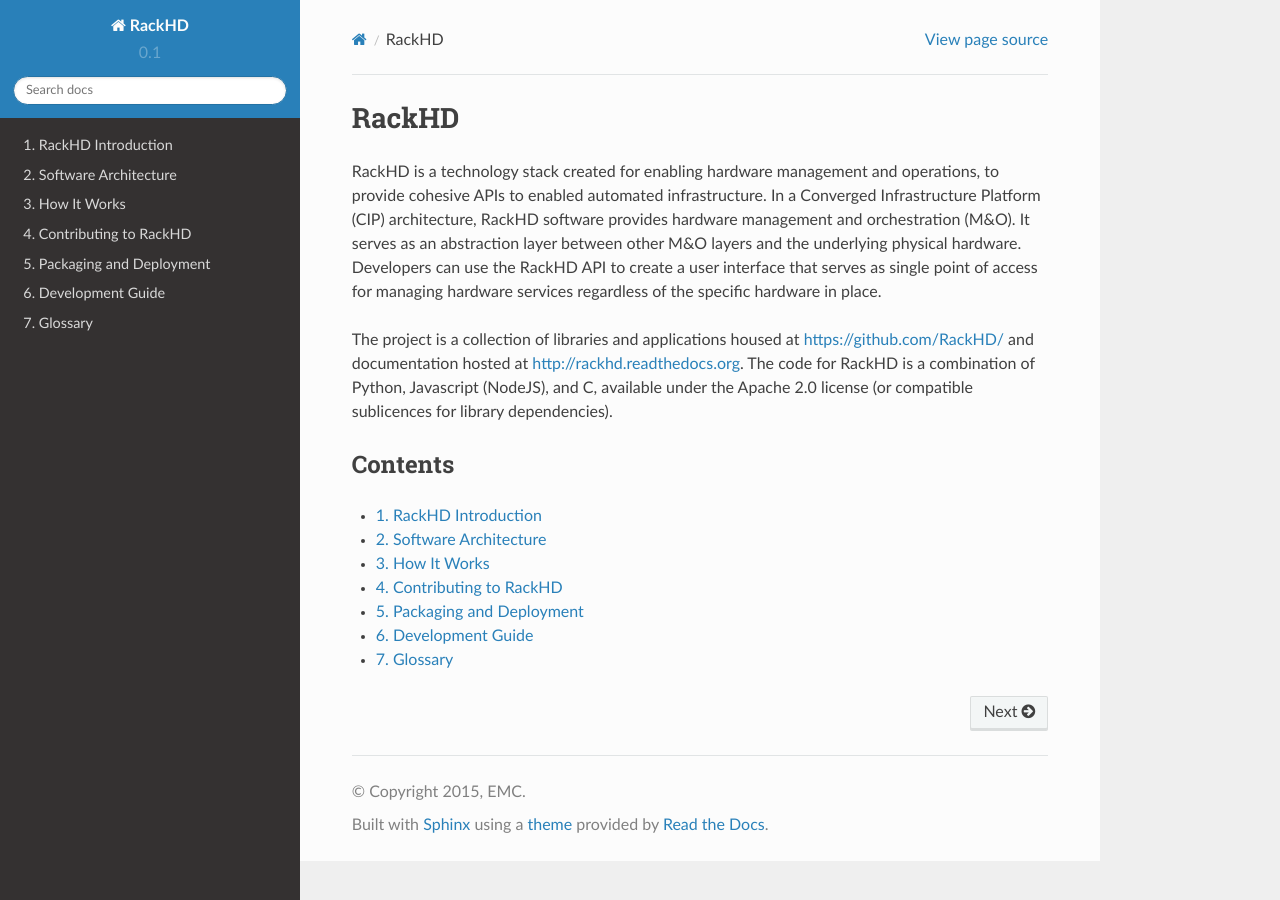
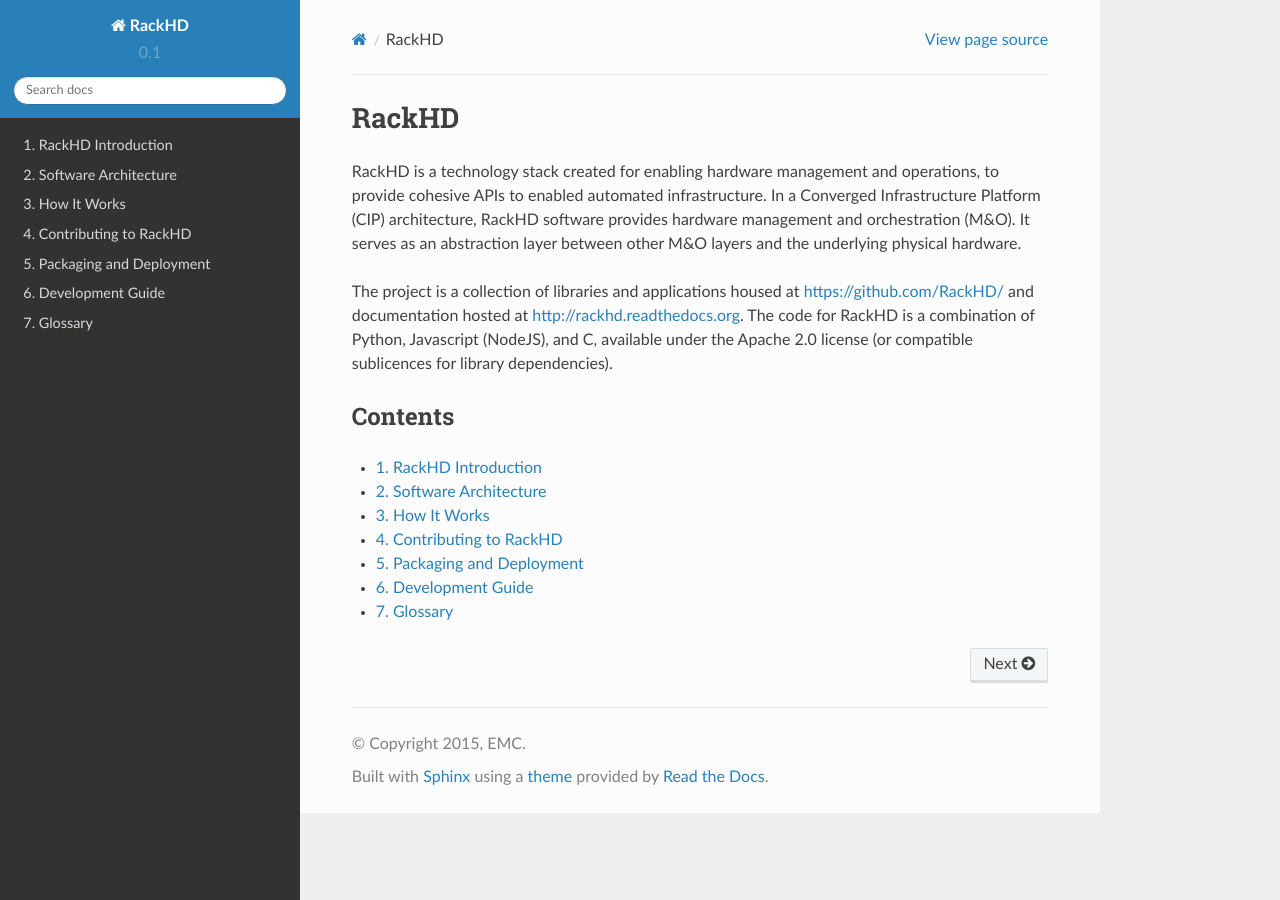
Before and after one commit to RackHD/docs, a Sphinx documentation site: the page built from docs/index.rst, in a window 1280 px wide. Built offline with Sphinx 7.4.7 and the Read the Docs theme 2.0.0, drawn with Linux system fonts in a browser that asks for light colours.

```diff
--- a/docs/index.rst
+++ b/docs/index.rst
@@ -10,9 +10,7 @@
 to provide cohesive APIs to enabled automated infrastructure. In a Converged Infrastructure
 Platform (CIP) architecture, RackHD software provides hardware management and orchestration
 (M&O). It serves as an abstraction layer between other M&O layers and the underlying
-physical hardware. Developers can use the RackHD API to create a user interface that serves
-as single point of access for managing hardware services regardless of the specific
-hardware in place.
+physical hardware.
 
 The project is a collection of libraries and applications housed at https://github.com/RackHD/
 and documentation hosted at http://rackhd.readthedocs.org. The code for RackHD is a combination
```
